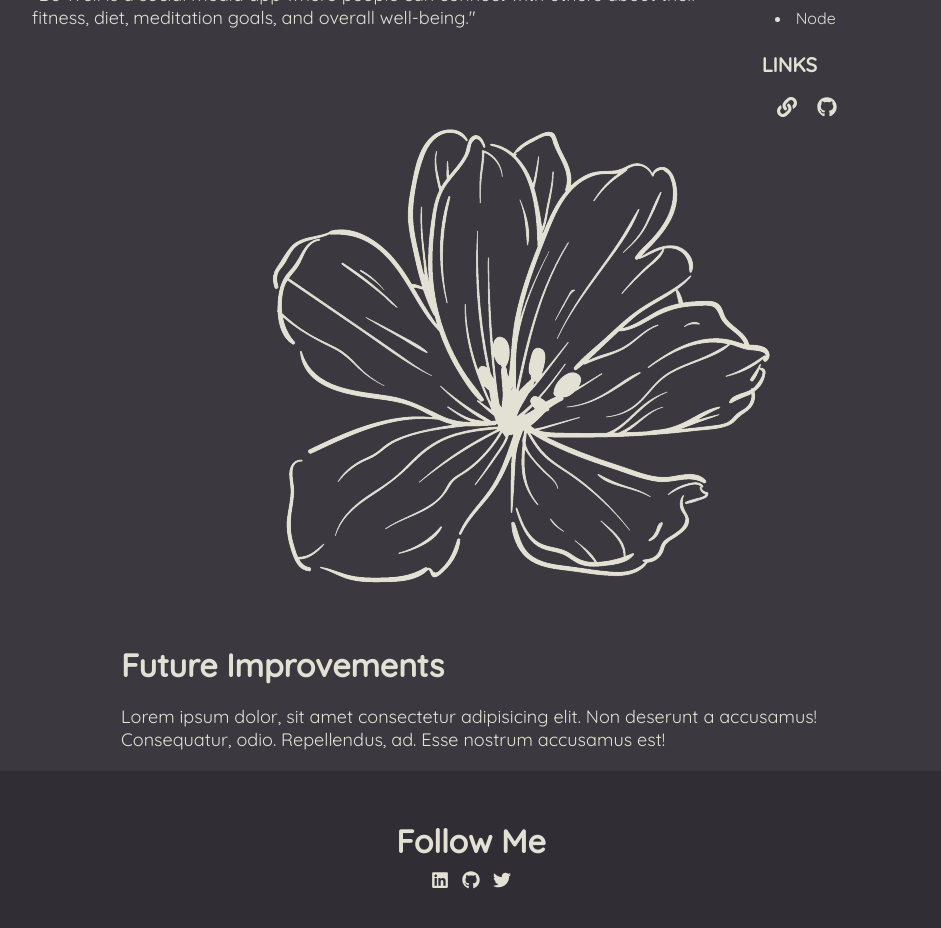
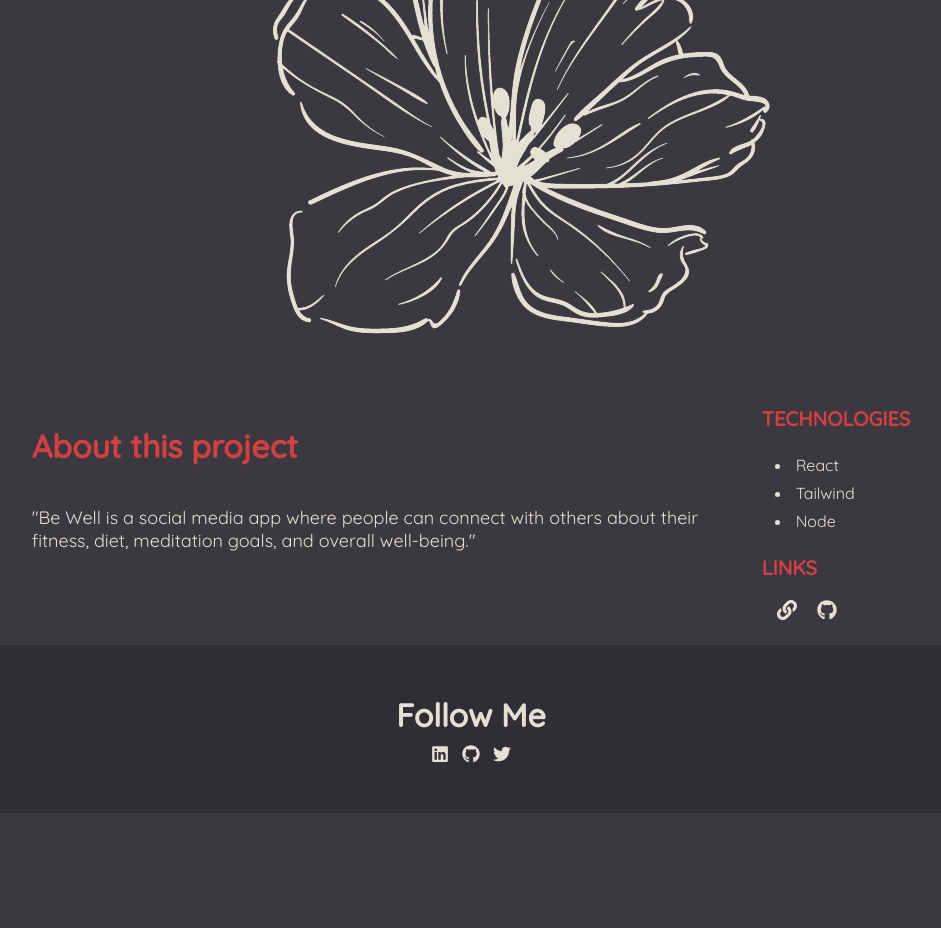
Before and after one commit to svizzusi/portfolio, a React (Vite) app: page /case-study-1 in a window 1280 px wide. Shown: the part 400-1328 px from the top of the page, without its empty margins (169-1110 px from the left). After the commit the page ends 1213 px from the top, so only its background shows below. Built offline with nearby package versions, Linux system fonts and the light colour scheme.

Commit message:
Updated the Case Study pages

```diff
--- a/src/componets/CaseStudy1/CaseStudy1.jsx
+++ b/src/componets/CaseStudy1/CaseStudy1.jsx
@@ -9,6 +9,9 @@ const CaseStudy1 = () => {
         <h1>Be Well</h1>
         <h2>Be Well: Social Media App</h2>
       </hgroup>
+      <div className={style.imageContainer}>
+        <img src={blossom} alt="Flower"/>
+      </div>
       <section className={style.caseStudySection}>
         <div className={style.caseStudyAbout}>
           <h3>About this project</h3>
@@ -34,13 +37,6 @@ const CaseStudy1 = () => {
           </div>
         </div>
       </section>
-      <div className={style.imageContainer}>
-        <img src={blossom} alt="Flower"/>
-      </div>
-      <section className={style.caseStudyImprovments}>
-        <h3>Future Improvements</h3>
-        <p>Lorem ipsum dolor, sit amet consectetur adipisicing elit. Non deserunt a accusamus! Consequatur, odio. Repellendus, ad. Esse nostrum accusamus est!</p>
-      </section>
     </main>
   )
 }
--- a/src/componets/CaseStudy1/CaseStudy1.module.css
+++ b/src/componets/CaseStudy1/CaseStudy1.module.css
@@ -36,11 +36,13 @@ h2 {
 }
 .caseStudyAbout h3 {
     font-size: var(--subHeading);
+    color: var(--risingSun);
     padding: 20px 0;
 }
 .caseStudyAbout p {
     font-size: var(--p);
     max-width: 700px;
+    padding: 20px 0;
 }
 
 .caseStudyTechnologies {
@@ -50,6 +52,7 @@ h2 {
 
 .caseStudyTechnologies h4 {
     font-size: 2rem;
+    color: var(--risingSun);
     padding-bottom: 20px;
 }
 .caseStudyTechnologies ul {
@@ -93,6 +96,7 @@ h2 {
 
 .caseStudyImprovments h3 {
     font-size: var(--subHeading);
+    color: var(--risingSun);
     padding: 20px 0;
 }
 .caseStudyImprovments p {
--- a/src/componets/CaseStudy2/CaseStudy2.jsx
+++ b/src/componets/CaseStudy2/CaseStudy2.jsx
@@ -9,6 +9,9 @@ const CaseStudy2 = () => {
         <h1>King Motors</h1>
         <h2>King Motors: E-Commerce Website</h2>
       </hgroup>
+      <div className={style.imageContainer}>
+        <img src={kingMotors} alt="website gif"/>
+      </div>
       <section className={style.caseStudySection}>
         <div className={style.caseStudyAbout}>
           <h3>About this project</h3>
@@ -18,9 +21,9 @@ const CaseStudy2 = () => {
         <div className={style.caseStudyTechnologies}>
           <h4>TECHNOLOGIES</h4>
           <ul>
-            <li>React</li>
-            <li>Tailwind</li>
-            <li>Node</li>
+            <li>HTML</li>
+            <li>CSS</li>
+            <li>JavaScript</li>
           </ul>
           <div className={style.caseStudyLinksContainer}>
             <h4>LINKS</h4>
@@ -35,13 +38,6 @@ const CaseStudy2 = () => {
           </div>
         </div>
       </section>
-      <div className={style.imageContainer}>
-        <img src={kingMotors} alt="Flower"/>
-      </div>
-      <section className={style.caseStudyImprovments}>
-        <h3>Future Improvements</h3>
-        <p>Lorem ipsum dolor, sit amet consectetur adipisicing elit. Non deserunt a accusamus! Consequatur, odio. Repellendus, ad. Esse nostrum accusamus est!</p>
-      </section>
     </main>
   )
 }
--- a/src/componets/CaseStudy2/CaseStudy2.module.css
+++ b/src/componets/CaseStudy2/CaseStudy2.module.css
@@ -36,11 +36,13 @@ h2 {
 }
 .caseStudyAbout h3 {
     font-size: var(--subHeading);
+    color: var(--risingSun);
     padding: 20px 0;
 }
 .caseStudyAbout p {
     font-size: var(--p);
     max-width: 700px;
+    padding: 20px 0;
 }
 
 .caseStudyTechnologies {
@@ -49,6 +51,7 @@ h2 {
 }
 
 .caseStudyTechnologies h4 {
+    color: var(--risingSun);
     font-size: 2rem;
     padding-bottom: 20px;
 }
@@ -93,6 +96,7 @@ h2 {
 
 .caseStudyImprovments h3 {
     font-size: var(--subHeading);
+    color: var(--risingSun);
     padding: 20px 0;
 }
 .caseStudyImprovments p {
--- a/src/componets/CaseStudy3/CaseStudy3.jsx
+++ b/src/componets/CaseStudy3/CaseStudy3.jsx
@@ -9,6 +9,9 @@ const CaseStudy3 = () => {
         <h1>Denta Clinic</h1>
         <h2>Denta Clinic: social media app</h2>
       </hgroup>
+      <div className={style.imageContainer}>
+        <img src={dentaClinic} alt="Denta Gif"/>
+      </div>
       <section className={style.caseStudySection}>
         <div className={style.caseStudyAbout}>
           <h3>About this project</h3>
@@ -35,13 +38,6 @@ const CaseStudy3 = () => {
           </div>
         </div>
       </section>
-      <div className={style.imageContainer}>
-        <img src={dentaClinic} alt="Flower"/>
-      </div>
-      <section className={style.caseStudyImprovments}>
-        <h3>Future Improvements</h3>
-        <p>Lorem ipsum dolor, sit amet consectetur adipisicing elit. Non deserunt a accusamus! Consequatur, odio. Repellendus, ad. Esse nostrum accusamus est!</p>
-      </section>
     </main>
   )
 }
--- a/src/componets/CaseStudy3/CaseStudy3.module.css
+++ b/src/componets/CaseStudy3/CaseStudy3.module.css
@@ -36,11 +36,13 @@ h2 {
 }
 .caseStudyAbout h3 {
     font-size: var(--subHeading);
+    color: var(--risingSun);
     padding: 20px 0;
 }
 .caseStudyAbout p {
     font-size: var(--p);
     max-width: 700px;
+    padding: 20px 0;
 }
 
 .caseStudyTechnologies {
@@ -50,6 +52,7 @@ h2 {
 
 .caseStudyTechnologies h4 {
     font-size: 2rem;
+    color: var(--risingSun);
     padding-bottom: 20px;
 }
 .caseStudyTechnologies ul {
@@ -93,6 +96,7 @@ h2 {
 
 .caseStudyImprovments h3 {
     font-size: var(--subHeading);
+    color: var(--risingSun);
     padding: 20px 0;
 }
 .caseStudyImprovments p {
```
